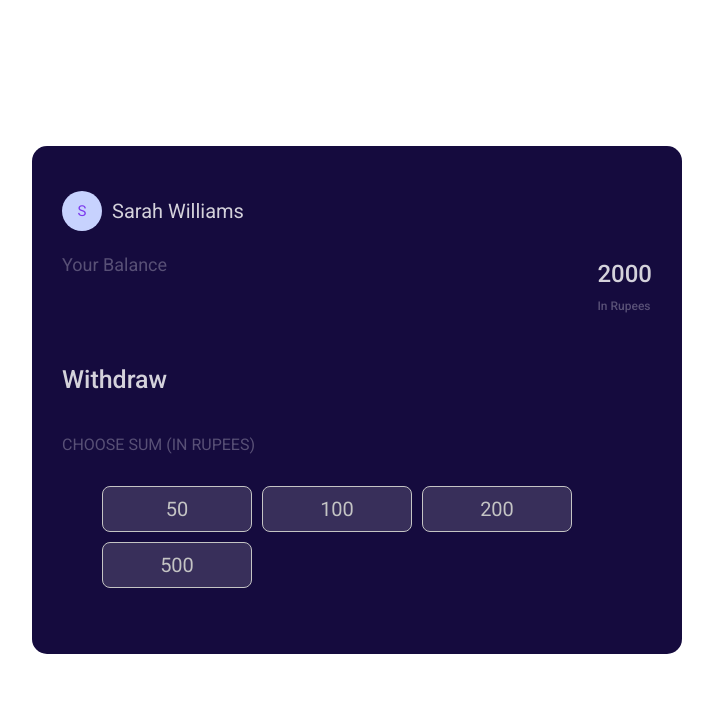
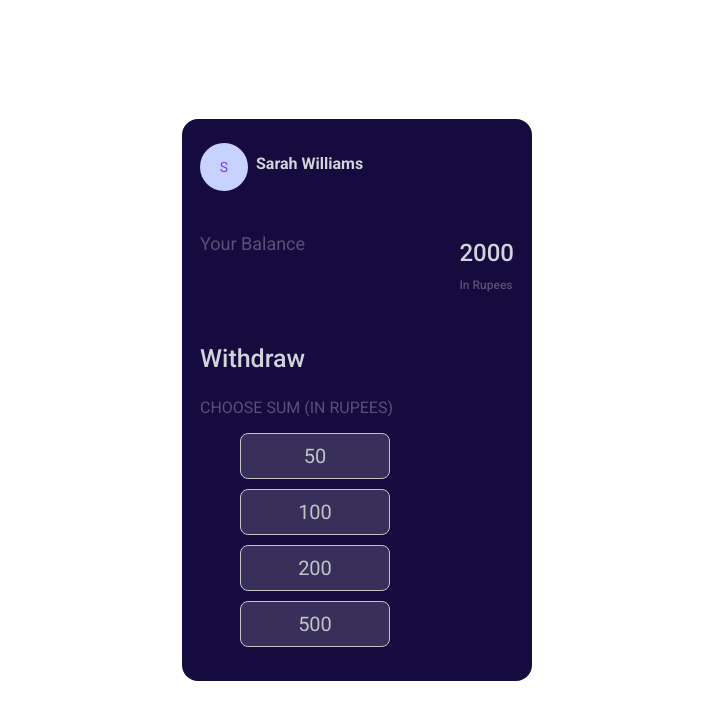
Before and after one commit to vineethsankre/React-Cash-Withdrawal, a React (Create React App) app: page / in a window 1280 px wide. Shown: the top 720 px of the page, without its empty margins (283-996 px from the left). Built offline with nearby package versions, Linux system fonts and the light colour scheme; a web font is replaced by a local one.

Commit message:
updated index.css

```diff
--- a/src/components/CashWithdrawal/index.css
+++ b/src/components/CashWithdrawal/index.css
@@ -8,27 +8,26 @@
 
 .withdrawal-container {
   background-color: #150b3e;
-  border-radius: 15px;
-  width: 70%;
-  max-width: 650px;
-  padding: 40px 30px;
-  display: flex;
-  flex-direction: column;
+  border-radius: 16px;
+  width: 80%;
+  max-width: 350px;
+  padding-top: 24px;
+  padding-bottom: 8px;
+  padding-left: 18px;
+  padding-right: 18px;
 }
 
 .customer-details-container {
   display: flex;
-  flex-direction: row;
-  align-items: center;
 }
 
 .profile-img {
   background-color: #c7d2fe;
-  width: 40px;
-  height: 40px;
-  border-radius: 20px;
+  width: 48px;
+  height: 48px;
+  border-radius: 24px;
   border: none;
-  margin-right: 10px;
+  margin-right: 8px;
   display: flex;
   justify-content: center;
   align-items: center;
@@ -37,20 +36,20 @@
 .initial {
   color: #7c3aed;
   font-family: 'Roboto';
-  font-size: 15px;
+  font-size: 14px;
 }
 
 .customer-name {
   color: #d4d2db;
   font-family: 'Roboto';
-  font-size: 20px;
-  font-weight: 400;
+  font-size: 16px;
 }
 
 .balance-container {
   display: flex;
   flex-direction: row;
   justify-content: space-between;
+  margin-top: 24px;
 }
 .balance-text {
   color: #585076;
```
